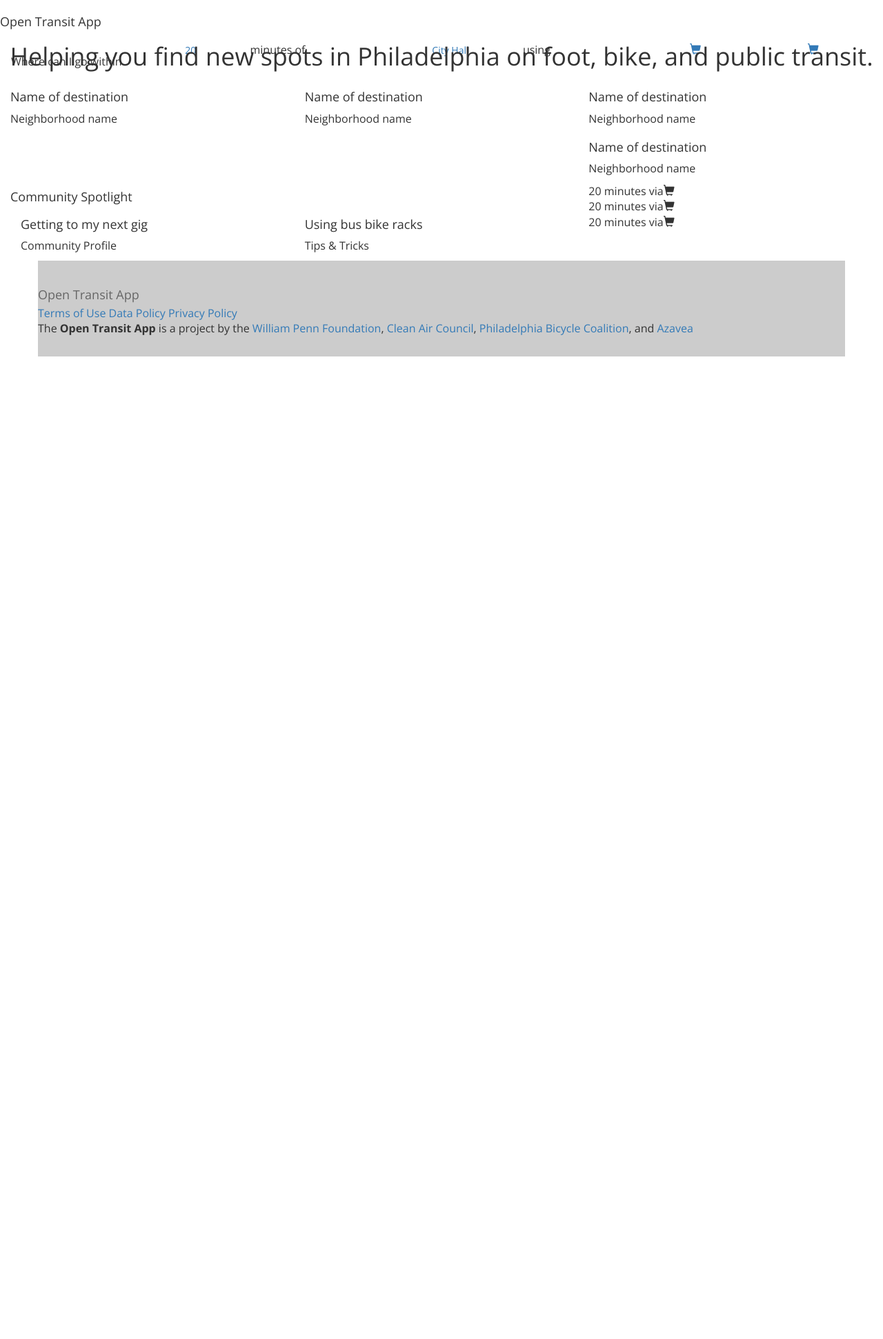
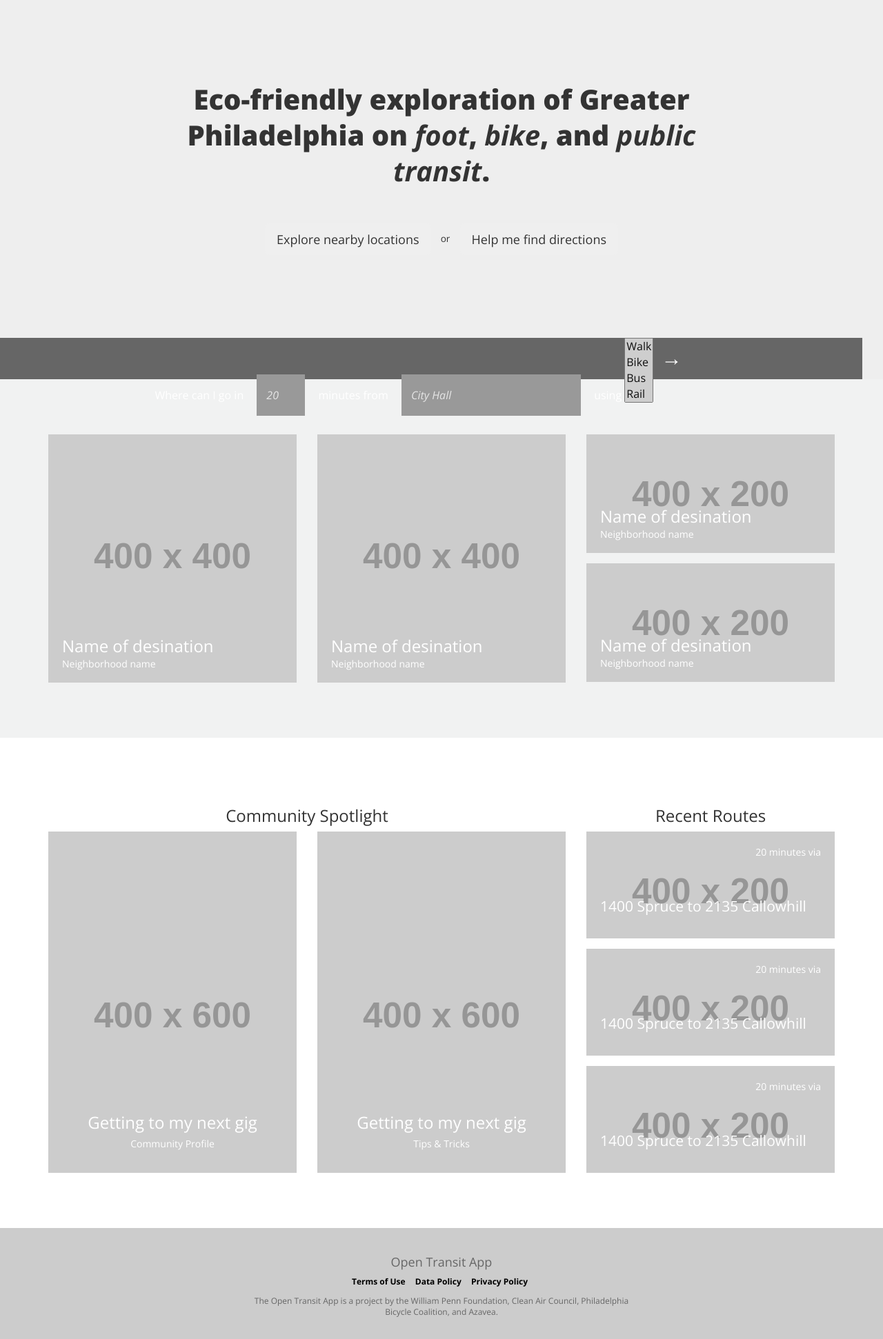
Before and after one commit to azavea/cac-tripplanner, a Django app: page / in a window 1280 px wide. Shown: the whole page at 69% size. Before the commit the page ends 517 px from the top, so only its background shows below. Run offline with Django 3.2, Linux system fonts and the light colour scheme; grey boxes labelled with a size stand in for pictures from a placeholder-image service; style sheets or scripts are compiled from the project's sources; parts of the project's set-up code (start-up, migrations or seed data) failed here and were passed over; some libraries are stand-ins or nearby versions.

Commit message:
Update base/home/header/footer html to match prototype

```diff
--- a/python/cac_tripplanner/templates/base.html
+++ b/python/cac_tripplanner/templates/base.html
@@ -3,10 +3,9 @@
 <html lang="en">
   <head>
     <meta charset="utf-8">
-    <title>{% block title %}CAC Trip Planner{% endblock %}</title>
-    <meta name="viewport" content="width=device-width, initial-scale=1.0">
-    <meta name="description" content="">
-    <meta name="author" content="">
+    <meta http-equiv="X-UA-Compatible" content="IE=edge">
+    <meta name="viewport" content="width=device-width, initial-scale=1, user-scalable=0">
+    <title>{% block title %}Open Transit Planning for Bikes, Public Transit, and Walking | Clean Air Council{% endblock %}</title>
 
     {% block cssimports %}
     <link rel="stylesheet" href="https://maxcdn.bootstrapcdn.com/bootstrap/3.3.2/css/bootstrap.min.css">
@@ -19,7 +18,7 @@
     <![endif]-->
   </head>
 
-  <body>
+  <body class="homepage">
     {% block content %}<h1>I'm abstract - you should never see me!</h1>{% endblock %}
 
     {% block jsimports %}
--- a/python/cac_tripplanner/templates/footer-mixin.html
+++ b/python/cac_tripplanner/templates/footer-mixin.html
@@ -1,11 +1,11 @@
-<footer class="container">
-  <div class="row">
-    <h4>Open Transit App</h4>
-    <a href="/about/tou">Terms of Use</a>
-    <a href="/about/data">Data Policy</a>
-    <a href="/about/privacy">Privacy Policy</a>
-  </div>
-  <div class="row">
-    <span>The <b>Open Transit App</b> is a project by the <a href="">William Penn Foundation</a>, <a href="">Clean Air Council</a>, <a href="">Philadelphia Bicycle Coalition</a>, and <a href="">Azavea</a></span>
-  </div>
+<footer>
+    <div class="container text-center">
+        <h4>Open Transit App</h4>
+        <ul class="list-inline">
+            <li><a>Terms of Use</a></li>
+            <li><a>Data Policy</a></li>
+            <li><a>Privacy Policy</a></li>
+        </ul>
+        <p>The Open Transit App is a project by the William Penn Foundation, Clean Air Council, Philadelphia Bicycle Coalition, and Azavea.</p>
+    </div>
 </footer>
--- a/python/cac_tripplanner/templates/header-mixin.html
+++ b/python/cac_tripplanner/templates/header-mixin.html
@@ -1,4 +1,5 @@
-<header class="greeting row">
-  <h4>Open Transit App</h4>
-  <h1 style="text-align:center">Helping you find new spots in Philadelphia on foot, bike, and public transit.</h1>
+<header>
+    <div class="container">
+        <a href="index.html">Open Transit Map</a>
+    </div>
 </header>
--- a/python/cac_tripplanner/templates/home.html
+++ b/python/cac_tripplanner/templates/home.html
@@ -1,54 +1,124 @@
 {% extends "base.html" %}
 {% block content %}
-<main>
-  <div class="container-fluid scroll">
-    {% include "header-mixin.html" %}
-    {% include "nav-mixin.html" %}
-    <article class="row">
-      <div class="majorcol-xs-4 col-md-4">
-        <h4>Name of destination</h4>
-        <p>Neighborhood name</p>
-      </div>
-      <div class="major col-xs-4 col-md-4">
-        <h4>Name of destination</h4>
-        <p>Neighborhood name</p>
-      </div>
-      <div class="col-xs-4 col-md-4">
-        <div class="minor row">
-        <h4>Name of destination</h4>
-        <p>Neighborhood name</p>
+<section class="jumbotron">
+    <div class="container">
+        <div class="row">
+            <div class="col-sm-12 col-md-10 col-md-offset-1 col-lg-8 col-lg-offset-2">
+                <h1 class="text-center">Eco-friendly exploration of Greater Philadelphia on <em>foot</em>, <em>bike</em>, and <em>public transit</em>.</h1>
+                <div class="text-center toggle-search">
+                    <button class="btn btn-lg" id="toggle-explore">Explore nearby locations</button>
+                    <small>or</small>
+                    <button class="btn btn-lg" id="toggle-directions">Help me find directions</button>
+                </div>
+            </div>
         </div>
-        <div class="minor row">
-        <h4>Name of destination</h4>
-        <p>Neighborhood name</p>
+    </div>
+    <div class="search text-center hidden-xs hidden-sm">
+        <div id="explore">
+            <span class="text">Where can I go in</span>
+            <input type="number" placeholder="20" />
+            <span class="text">minutes from</span>
+            <input type="text" placeholder="City Hall" />
+            <span class="text">using</span>
+            <select multiple="multiple">
+                <option value="walk" selected>Walk</option>
+                <option value="bike" selected>Bike</option>
+                <option value="bus" selected>Bus</option>
+                <option value="rail" selected>Rail</option>
+            </select>
+            <button type="submit">&rarr;</button>
         </div>
-      </div>
-    </article>
-    <article class="row">
-      <div class="spotlight col-xs-8 col-md-8">
-        <h4>Community Spotlight</h4>
-        <div class="major col-xs-6 col-md-6">
-          <h4>Getting to my next gig</h4>
-          <p>Community Profile</p>
+        <div id="directions" class="hidden">
+            <span class="text">How do I get from</span>
+            <input type="text" placeholder="Current location" />
+            <span class="text">to</span>
+            <input type="text" placeholder="City Hall" />
+            <span class="text">using</span>
+            <select multiple="multiple">
+                <option value="walk" selected>Walk</option>
+                <option value="bike" selected>Bike</option>
+                <option value="bus" selected>Bus</option>
+                <option value="rail" selected>Rail</option>
+            </select>
+            <button type="submit">&rarr;</button>
         </div>
-        <div class="major col-xs-6 col-md-6">
-          <h4>Using bus bike racks</h4>
-          <p>Tips & Tricks</p>
+    </div>
+</section>
+<section class="content content-gray">
+    <div class="container">
+        <div class="row">
+            <div class="col-sm-4">
+                <a class="block block-destination" href="#">
+                    <h3>Name of desination</h3>
+                    <h5>Neighborhood name</h5>
+                    <img src="http://placehold.it/400x400.jpg" />
+                </a>
+            </div>
+            <div class="col-sm-4">
+                <a class="block block-destination" href="#">
+                    <h3>Name of desination</h3>
+                    <h5>Neighborhood name</h5>
+                    <img src="http://placehold.it/400x400.jpg" />
+                </a>
+            </div>
+            <div class="col-sm-4">
+                <a class="block block-destination block-half" href="#">
+                    <h3>Name of desination</h3>
+                    <h5>Neighborhood name</h5>
+                    <img src="http://placehold.it/400x200.jpg" />
+                </a>
+                <a class="block block-destination block-half" href="#">
+                    <h3>Name of desination</h3>
+                    <h5>Neighborhood name</h5>
+                    <img src="http://placehold.it/400x200.jpg" />
+                </a>
+            </div>
         </div>
-      </div>
-      <div class="recent col-xs-4 col-md-4">
-        <div class="minor row">
-          <span>20 minutes via<span class="glyphicon glyphicon-shopping-cart"></span></span>
+    </div>
+</section>
+<section class="content">
+    <div class="container">
+        <div class="row">
+            <div class="col-sm-8 text-center">
+                <h3>Community Spotlight</h3>
+                <div class="row">
+                    <div class="col-sm-6">
+                        <a class="block block-spotlight" href="#">
+                            <h3>Getting to my next gig</h3>
+                            <h5>Community Profile</h5>
+                            <img src="http://placehold.it/400x600.jpg" />
+                        </a>
+                    </div>
+                    <div class="col-sm-6">
+                        <a class="block block-spotlight" href="#">
+                            <h3>Getting to my next gig</h3>
+                            <h5>Tips & Tricks</h5>
+                            <img src="http://placehold.it/400x600.jpg" />
+                        </a>
+                    </div>
+                </div>
+            </div>
+            <div class="col-sm-4 hidden-xs hidden-sm">
+                <h3 class="text-center">Recent Routes</h3>
+                <a class="block block-recent" href="#">
+                    <h5>20 minutes via</h5>
+                    <h3>1400 Spruce to 2135 Callowhill</h3>
+                    <img src="http://placehold.it/400x200.jpg" />
+                </a>
+                <a class="block block-recent" href="#">
+                    <h5>20 minutes via</h5>
+                    <h3>1400 Spruce to 2135 Callowhill</h3>
+                    <img src="http://placehold.it/400x200.jpg" />
+                </a>
+                <a class="block block-recent" href="#">
+                    <h5>20 minutes via</h5>
+                    <h3>1400 Spruce to 2135 Callowhill</h3>
+                    <img src="http://placehold.it/400x200.jpg" />
+                </a>
+            </div>
         </div>
-        <div class="minor row">
-          <span>20 minutes via<span class="glyphicon glyphicon-shopping-cart"></span></span>
-        </div>
-        <div class="minor row">
-          <span>20 minutes via<span class="glyphicon glyphicon-shopping-cart"></span></span>
-        </div>
-      </div>
     </div>
-  </div>
-</main>
+    </div>
+</section>
 {% include "footer-mixin.html" %}
 {% endblock %}
```
